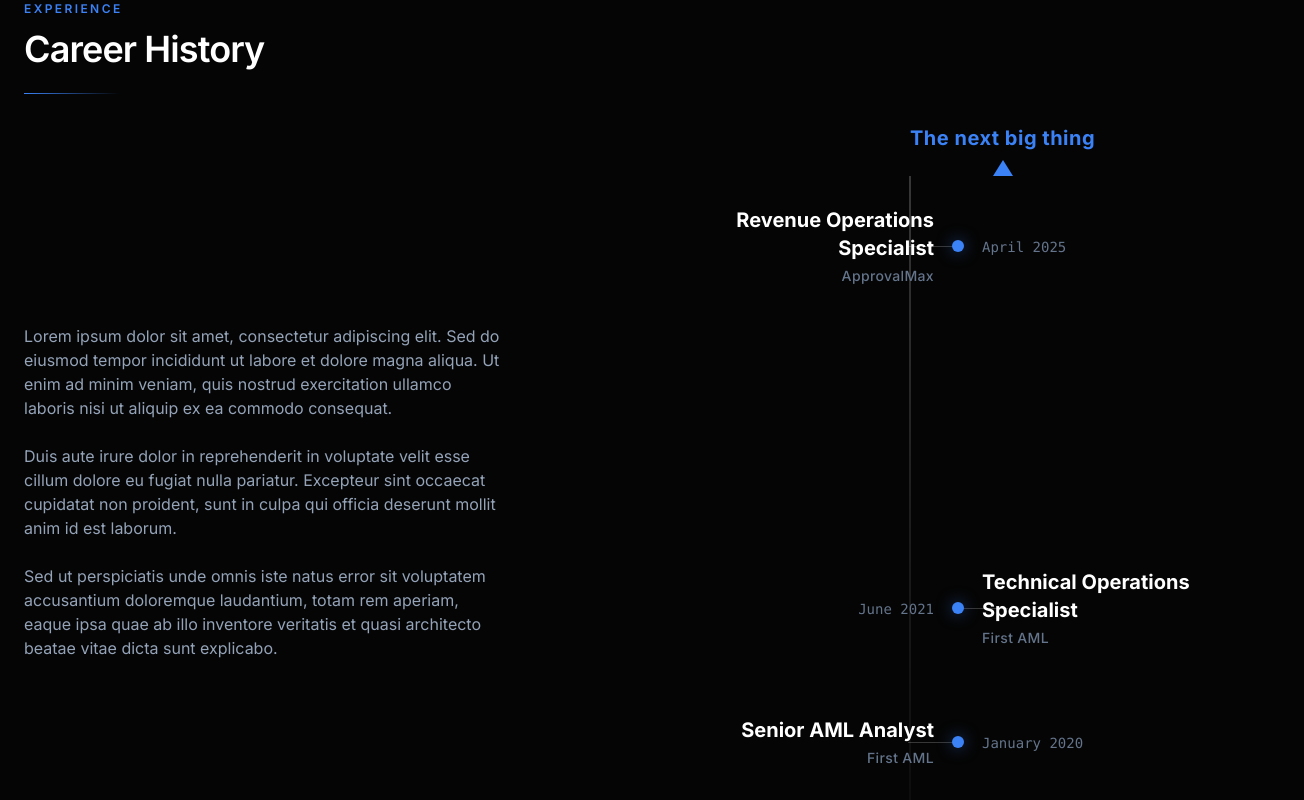
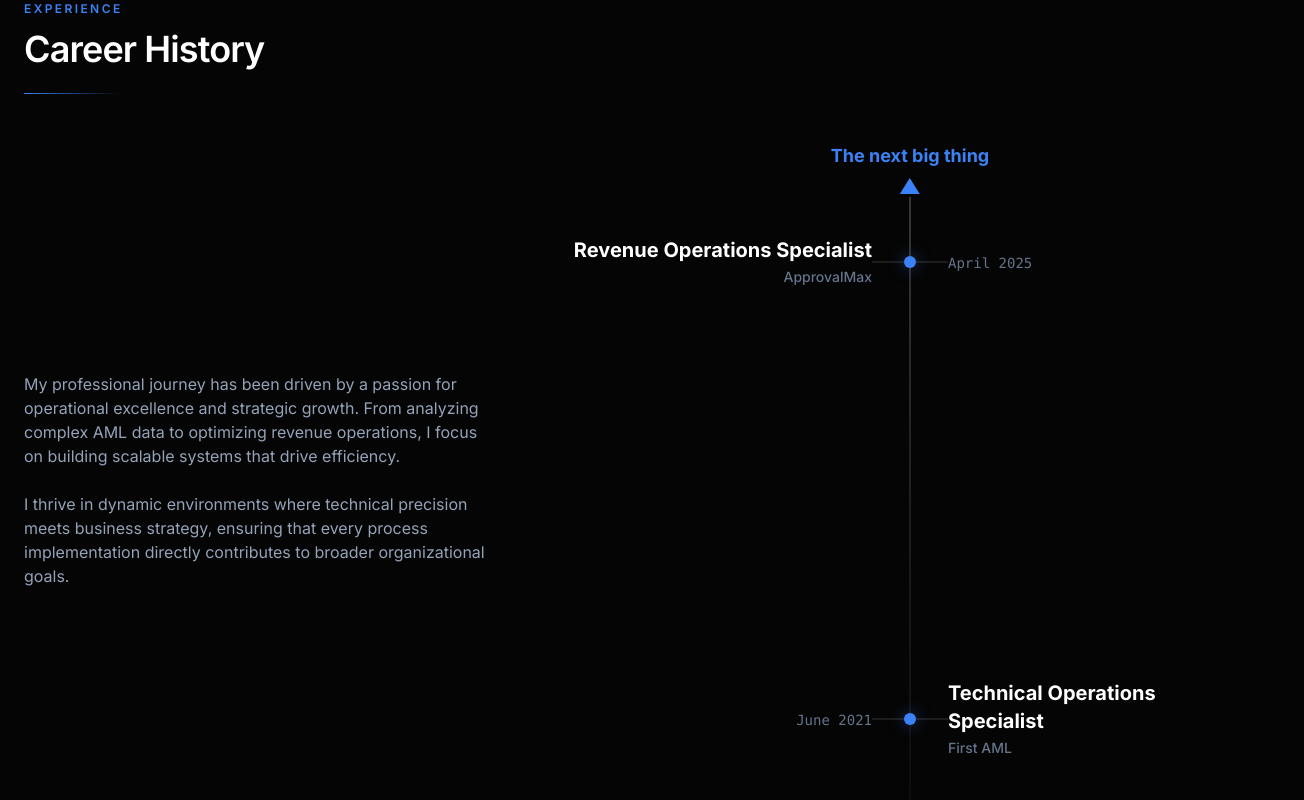
Before and after one commit to spheloung/sampheloung_portfoliosite, a React (Vite) app: page / in a window 1280 px wide. Shown: the part 1940-2740 px from the top of the page, 1304 px wide, since content can reach past the window. Built offline with nearby package versions, Linux system fonts and the light colour scheme.

Commit message:
Refactor: Career timeline alignment (flexbox) & Add Project Context

```diff
--- a/components/sections/Career.tsx
+++ b/components/sections/Career.tsx
@@ -2,35 +2,60 @@ import React from 'react';
 import { motion } from 'framer-motion';
 import { SectionTitle } from '../ui/Elements';
 
+interface TimelineItem {
+  role: string;
+  company: string;
+  date: string; // YYYY-MM-DD
+  side: 'left' | 'right';
+}
+
+const timelineItems: TimelineItem[] = [
+  {
+    role: "Revenue Operations Specialist",
+    company: "ApprovalMax",
+    date: "2025-04-01",
+    side: "left",
+  },
+  {
+    role: "Technical Operations Specialist",
+    company: "First AML",
+    date: "2021-06-01",
+    side: "right",
+  },
+  {
+    role: "Senior AML Analyst",
+    company: "First AML",
+    date: "2020-01-01",
+    side: "left",
+  },
+];
+
 const Career: React.FC = () => {
-  // Timeline configuration
-  // We extend the end date to 2026 to ensure there's space at the top
-  const startDate = new Date('2019-01-01').getTime();
-  const endDate = new Date('2026-06-01').getTime();
-  const totalTime = endDate - startDate;
+  // 1. Data Processing
+  // We want Today at 0% and the Oldest Date at 100%.
+  const today = new Date();
+  const dates = timelineItems.map(i => new Date(i.date));
+  const oldestDate = new Date(Math.min(...dates.map(d => d.getTime())));
 
-  const getPositionPercent = (dateStr: string | number) => {
-    const date = typeof dateStr === 'number' ? dateStr : new Date(dateStr).getTime();
-    return ((date - startDate) / totalTime) * 100;
+  // Total span of time from Today back to the oldest role
+  const rangeMs = today.getTime() - oldestDate.getTime();
+
+  const getPercentFromTop = (dateStr: string) => {
+    const itemDate = new Date(dateStr);
+    const delta = today.getTime() - itemDate.getTime();
+    // Calculate percentage, clamped between 0 and 100 just in case
+    const rawPercent = (delta / rangeMs) * 100;
+    return Math.max(0, Math.min(100, rawPercent));
   };
 
-  // Anchor "Next big thing" to today's date
-  // Using actual Date.now() as requested.
-  const todayPercent = getPositionPercent(Date.now());
-
-  // Specific Job Positions
-  const job1Percent = getPositionPercent('2025-04-01');
-  const job2Percent = getPositionPercent('2021-06-01');
-  const job3Percent = getPositionPercent('2020-01-01');
-
   return (
-    <section id="career" className="py-24 relative">
+    <section id="career" className="py-24 relative overflow-hidden">
       <div className="max-w-7xl mx-auto px-6">
         <SectionTitle title="Career History" subtitle="Experience" />
 
         <div className="grid grid-cols-1 lg:grid-cols-12 gap-12 lg:gap-16">
 
-          {/* Left Column: Text Content (Compressed ~40%) */}
+          {/* Left Column: Summary Text */}
           <div className="lg:col-span-5 flex flex-col justify-center">
             <motion.div
               initial={{ opacity: 0, x: -20 }}
@@ -40,181 +65,119 @@ const Career: React.FC = () => {
               className="prose prose-invert prose-lg text-slate-400"
             >
               <p className="mb-6">
-                Lorem ipsum dolor sit amet, consectetur adipiscing elit. Sed do eiusmod tempor incididunt ut labore et dolore magna aliqua. Ut enim ad minim veniam, quis nostrud exercitation ullamco laboris nisi ut aliquip ex ea commodo consequat.
+                My professional journey has been driven by a passion for operational excellence and strategic growth.
+                From analyzing complex AML data to optimizing revenue operations, I focus on building scalable systems
+                that drive efficiency.
               </p>
               <p className="mb-6">
-                Duis aute irure dolor in reprehenderit in voluptate velit esse cillum dolore eu fugiat nulla pariatur. Excepteur sint occaecat cupidatat non proident, sunt in culpa qui officia deserunt mollit anim id est laborum.
-              </p>
-              <p>
-                Sed ut perspiciatis unde omnis iste natus error sit voluptatem accusantium doloremque laudantium, totam rem aperiam, eaque ipsa quae ab illo inventore veritatis et quasi architecto beatae vitae dicta sunt explicabo.
+                I thrive in dynamic environments where technical precision meets business strategy, ensuring that every
+                process implementation directly contributes to broader organizational goals.
               </p>
             </motion.div>
           </div>
 
-          {/* Right Column: Vertical Timeline */}
-          <div className="lg:col-span-7 relative h-[700px] block lg:pl-12">
+          {/* Right Column: The Vertical Timeline */}
+          {/* We use a fixed height container for the timeline visual */}
+          <div className="lg:col-span-7 relative h-[700px] mt-8 lg:mt-0">
 
-            {/* Center Vertical Line */}
-            {/* Runs from bottom up to the arrow base (todayPercent) */}
-            <div
-              className="absolute left-1/2 -translate-x-1/2 w-px bg-gradient-to-t from-white/5 via-white/20 to-white/40"
-              style={{ top: `${100 - todayPercent}%`, bottom: '0' }}
-            />
+            {/* FULL HEIGHT CENTER LINE */}
+            <div className="absolute left-1/2 top-[55px] bottom-0 w-px bg-gradient-to-b from-white/40 via-white/20 to-white/5 -translate-x-1/2" />
 
-            {/* "The Next Big Thing" Marker */}
-            {/* Anchored to Today's date */}
+            {/* ARROW (TODAY) - FIXED AT TOP (0%) */}
             <motion.div
-                initial={{ opacity: 0, y: 10 }}
-                whileInView={{ opacity: 1, y: 0 }}
+              initial={{ opacity: 0, x: "-50%", y: -10 }}
+              whileInView={{ opacity: 1, x: "-50%", y: 0 }}
               viewport={{ once: true }}
-                className="absolute left-1/2 -translate-x-1/2 flex flex-col items-center z-20 transform -translate-y-full"
-                style={{ bottom: `${todayPercent}%` }}
+              className="absolute left-1/2 top-0 flex flex-col items-center z-20"
             >
-                 <div className="text-accent text-lg md:text-xl font-bold tracking-wide whitespace-nowrap mb-2">
+              <span className="text-accent text-lg font-bold mb-2 whitespace-nowrap">
                 The next big thing
-                 </div>
-                 {/* Solid Arrow Head pointing UP */}
-                 <div className="w-0 h-0 border-l-[10px] border-l-transparent border-r-[10px] border-r-transparent border-b-[16px] border-b-accent" />
+              </span>
+              <div className="w-0 h-0 border-l-[10px] border-r-[10px] border-b-[16px]
+                              border-l-transparent border-r-transparent border-b-accent" />
             </motion.div>
 
+            {/* TIMELINE ITEMS */}
+            {timelineItems.map((item, index) => {
+              const topPercent = getPercentFromTop(item.date);
 
-            {/* =========================================================
-                TIMELINE ITEM 1 (Top)
-                Left: Revenue Operations Specialist - ApprovalMax
-                Right: April 2025
-               ========================================================= */}
+              return (
                 <motion.div
-                initial={{ opacity: 0, scale: 0.8 }}
-                whileInView={{ opacity: 1, scale: 1 }}
+                  key={item.date}
+                  initial={{ opacity: 0, scale: 0.9, x: "-50%" }}
+                  whileInView={{ opacity: 1, scale: 1, x: "-50%" }}
                   viewport={{ once: true }}
-                transition={{ duration: 0.5 }}
-                className="absolute w-full flex items-center justify-center"
-                style={{ bottom: `${job1Percent}%` }}
+                  transition={{ delay: index * 0.15 }}
+                  // Master Container: Positioned at the specific % from top.
+                  // We use a flex row to align everything relative to the vertical center of the ROW.
+                  className="absolute left-1/2 w-full flex items-center justify-center pointer-events-none"
+                  style={{ top: `${topPercent}%` }}
                 >
-                {/* Central Node */}
-                <div className="w-3 h-3 bg-accent rounded-full shadow-[0_0_15px_rgba(59,130,246,0.5)] z-10" />
 
-                {/* Content Container */}
-                <div className="absolute w-full flex justify-between items-center px-8 md:px-12">
+                  {/* LEFT SIDE CONTENT */}
+                  <div className="flex-1 flex justify-end items-center pr-8 relative">
+                    {/* If item is on the LEFT, show Role/Company here */}
+                    {item.side === "left" && (
+                      <div className="text-right pointer-events-auto">
+                        <h4 className="text-lg md:text-xl font-bold text-white leading-tight">{item.role}</h4>
+                        <span className="text-sm text-slate-500 font-medium mt-1">{item.company}</span>
+                      </div>
+                    )}
+                    {/* If item is on the RIGHT, show Date here */}
+                    {item.side === "right" && (
+                      <div className="text-right pointer-events-auto">
+                        <span className="font-mono text-sm text-slate-500">
+                          {new Date(item.date).toLocaleDateString("en-GB", {
+                            month: "long",
+                            year: "numeric",
+                          })}
+                        </span>
+                      </div>
+                    )}
 
-                    {/* LEFT CONTENT: Role */}
-                    <div className="flex-1 text-right pr-4 md:pr-0">
-                        <div className="group cursor-default">
-                             <h4 className="text-lg md:text-xl font-bold text-white group-hover:text-accent transition-colors duration-300">Revenue Operations Specialist</h4>
-                             <span className="text-sm text-slate-500 font-medium tracking-wide block mt-1">ApprovalMax</span>
-                        </div>
+                    {/* Left Connector Line */}
+                    {/* Touches the dot on the right side of this box */}
+                    <div className="absolute right-0 top-1/2 -translate-y-1/2 w-8 h-px bg-white/20" />
                   </div>
 
-                    {/* Spacer */}
-                    <div className="w-8 md:w-12" />
 
-                    {/* RIGHT CONTENT: Date */}
-                    <div className="flex-1 text-left pl-4 md:pl-0">
-                        <span className="font-mono text-sm text-slate-500">April 2025</span>
+                  {/* CENTER NODE DOT */}
+                  {/* Static flex item. 'shrink-0' ensures it stays 12x12px. */}
+                  {/* z-10 puts it above the vertical line. */}
+                  <div className="relative z-10 shrink-0">
+                    <div className="w-3 h-3 bg-accent rounded-full shadow-[0_0_15px_rgba(59,130,246,0.5)]" />
                   </div>
 
-                    {/* Decorative Arrow Pointing LEFT (to Title) */}
-                    <motion.div
-                        initial={{ scaleX: 0 }}
-                        whileInView={{ scaleX: 1 }}
-                        viewport={{ once: true }}
-                        transition={{ delay: 0.2, duration: 0.4 }}
-                        className="absolute top-1/2 -translate-y-1/2 h-px bg-white/20 w-8 md:w-12 right-1/2 mr-[2px] origin-right"
-                    />
+
+                  {/* RIGHT SIDE CONTENT */}
+                  <div className="flex-1 flex justify-start items-center pl-8 relative">
+                    {/* Right Connector Line */}
+                    {/* Touches the dot on the left side of this box */}
+                    <div className="absolute left-0 top-1/2 -translate-y-1/2 w-8 h-px bg-white/20" />
+
+                    {/* If item is on the LEFT, show Date here */}
+                    {item.side === "left" && (
+                      <div className="text-left pointer-events-auto">
+                        <span className="font-mono text-sm text-slate-500">
+                          {new Date(item.date).toLocaleDateString("en-GB", {
+                            month: "long",
+                            year: "numeric",
+                          })}
+                        </span>
                       </div>
-            </motion.div>
-
-
-            {/* =========================================================
-                TIMELINE ITEM 2 (Middle)
-                Left: June 2021
-                Right: Technical Operations Specialist - First AML
-               ========================================================= */}
-            <motion.div
-                initial={{ opacity: 0, scale: 0.8 }}
-                whileInView={{ opacity: 1, scale: 1 }}
-                viewport={{ once: true }}
-                transition={{ duration: 0.5, delay: 0.2 }}
-                className="absolute w-full flex items-center justify-center"
-                style={{ bottom: `${job2Percent}%` }}
-            >
-                {/* Central Node */}
-                <div className="w-3 h-3 bg-accent rounded-full shadow-[0_0_15px_rgba(59,130,246,0.5)] z-10" />
-
-                <div className="absolute w-full flex justify-between items-center px-8 md:px-12">
-
-                    {/* LEFT CONTENT: Date */}
-                    <div className="flex-1 text-right pr-4 md:pr-0">
-                        <span className="font-mono text-sm text-slate-500">June 2021</span>
+                    )}
+                    {/* If item is on the RIGHT, show Role/Company here */}
+                    {item.side === "right" && (
+                      <div className="text-left pointer-events-auto">
+                        <h4 className="text-lg md:text-xl font-bold text-white leading-tight">{item.role}</h4>
+                        <span className="text-sm text-slate-500 font-medium mt-1">{item.company}</span>
+                      </div>
+                    )}
                   </div>
 
-                    {/* Spacer */}
-                    <div className="w-8 md:w-12" />
-
-                    {/* RIGHT CONTENT: Role */}
-                    <div className="flex-1 text-left pl-4 md:pl-0">
-                        <div className="group cursor-default">
-                             <h4 className="text-lg md:text-xl font-bold text-white group-hover:text-accent transition-colors duration-300">Technical Operations Specialist</h4>
-                             <span className="text-sm text-slate-500 font-medium tracking-wide block mt-1">First AML</span>
-                        </div>
-                    </div>
-
-                    {/* Decorative Arrow Pointing RIGHT (to Title) */}
-                    <motion.div
-                        initial={{ scaleX: 0 }}
-                        whileInView={{ scaleX: 1 }}
-                        viewport={{ once: true }}
-                        transition={{ delay: 0.4, duration: 0.4 }}
-                        className="absolute top-1/2 -translate-y-1/2 h-px bg-white/20 w-8 md:w-12 left-1/2 ml-[2px] origin-left"
-                    />
-                </div>
                 </motion.div>
-
-
-            {/* =========================================================
-                TIMELINE ITEM 3 (Bottom)
-                Left: Senior AML Analyst
-                Right: January 2020
-               ========================================================= */}
-            <motion.div
-                initial={{ opacity: 0, scale: 0.8 }}
-                whileInView={{ opacity: 1, scale: 1 }}
-                viewport={{ once: true }}
-                transition={{ duration: 0.5, delay: 0.4 }}
-                className="absolute w-full flex items-center justify-center"
-                style={{ bottom: `${job3Percent}%` }}
-            >
-                {/* Central Node */}
-                <div className="w-3 h-3 bg-accent rounded-full shadow-[0_0_15px_rgba(59,130,246,0.5)] z-10" />
-
-                <div className="absolute w-full flex justify-between items-center px-8 md:px-12">
-
-                    {/* LEFT CONTENT: Role */}
-                    <div className="flex-1 text-right pr-4 md:pr-0">
-                        <div className="group cursor-default">
-                             <h4 className="text-lg md:text-xl font-bold text-white group-hover:text-accent transition-colors duration-300">Senior AML Analyst</h4>
-                             <span className="text-sm text-slate-500 font-medium tracking-wide block mt-1">First AML</span>
-                        </div>
-                    </div>
-
-                    {/* Spacer */}
-                    <div className="w-8 md:w-12" />
-
-                    {/* RIGHT CONTENT: Date */}
-                    <div className="flex-1 text-left pl-4 md:pl-0">
-                        <span className="font-mono text-sm text-slate-500">January 2020</span>
-                    </div>
-
-                    {/* Decorative Arrow Pointing LEFT (to Title) */}
-                    <motion.div
-                        initial={{ scaleX: 0 }}
-                        whileInView={{ scaleX: 1 }}
-                        viewport={{ once: true }}
-                        transition={{ delay: 0.6, duration: 0.4 }}
-                        className="absolute top-1/2 -translate-y-1/2 h-px bg-white/20 w-8 md:w-12 right-1/2 mr-[2px] origin-right"
-                    />
-                </div>
-            </motion.div>
+              );
+            })}
 
           </div>
         </div>
```
Also changed, not shown: 1 other file (tests, documents, lock files or other folders). Lines whose indentation alone changed are shown as unchanged.
